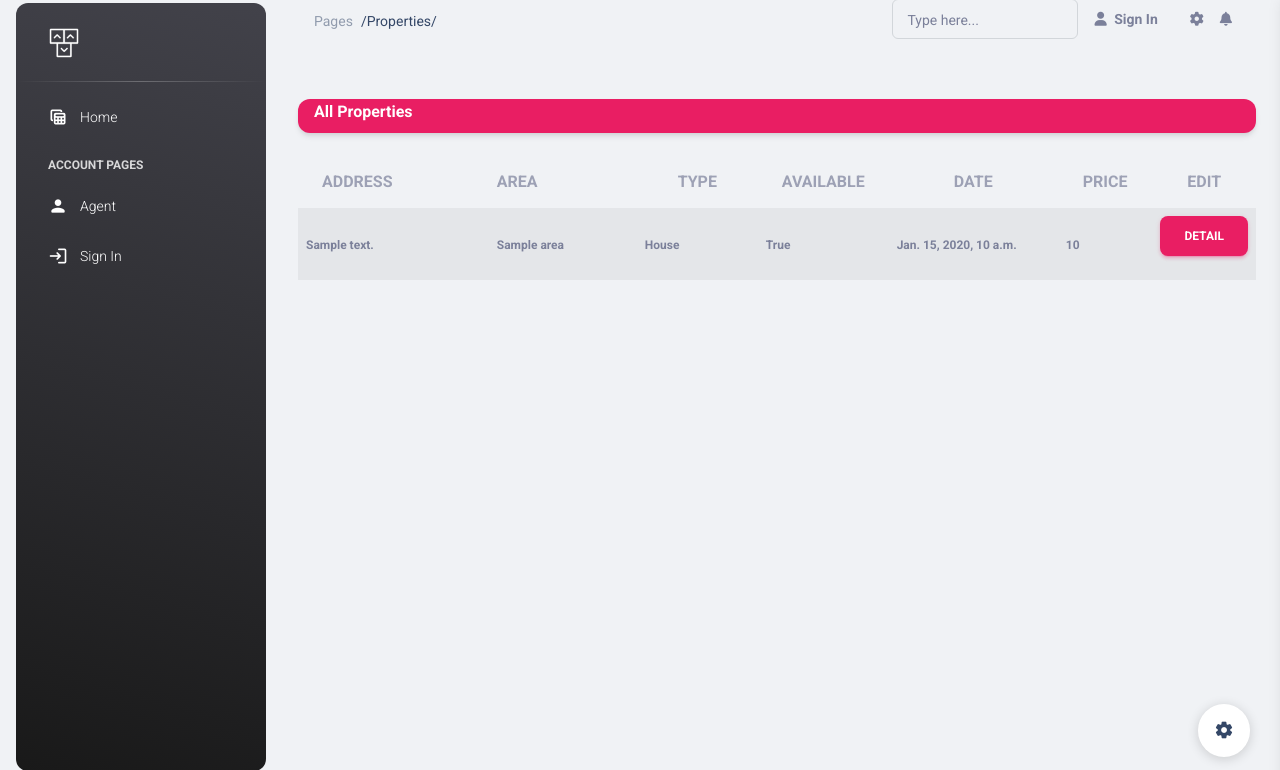
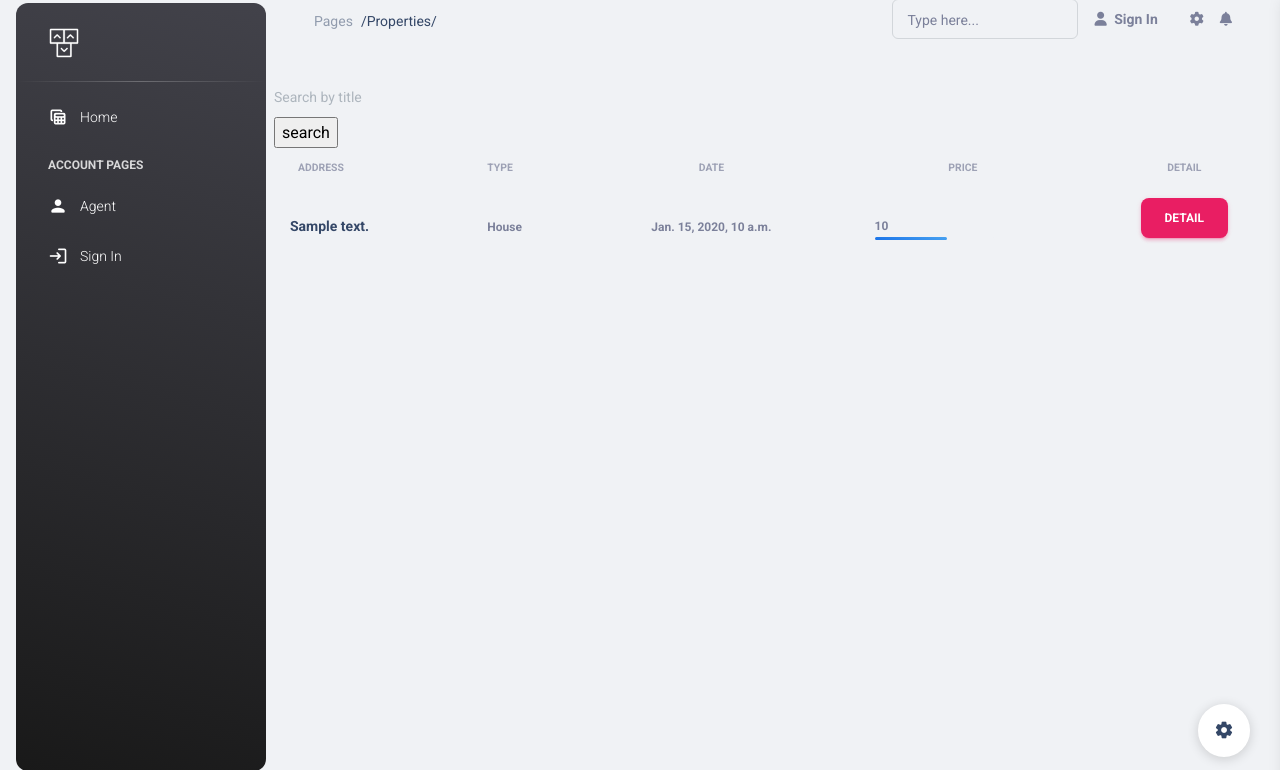
Before and after one commit to viktoria-rybenchuk/real-estate-agency, a Django app: page /properties/ in a window 1280 px wide. Shown: the part 13-783 px from the top of the page. Run offline with Django 4.2, Linux system fonts and the light colour scheme; tables that the repository leaves empty hold one stand-in row (values such as "Sample post"); style sheets or scripts are compiled from the project's sources; some libraries are stand-ins or nearby versions.

Commit message:
Add style to page property list

```diff
--- a/static/scss/material-dashboard/bootstrap/_tables.scss
+++ /dev/null
@@ -1,164 +0,0 @@
-//
-// Basic Bootstrap table
-//
-
-.table {
-  --#{$prefix}table-color: #{$table-color};
-  --#{$prefix}table-bg: #{$table-bg};
-  --#{$prefix}table-border-color: #{$table-border-color};
-  --#{$prefix}table-accent-bg: #{$table-accent-bg};
-  --#{$prefix}table-striped-color: #{$table-striped-color};
-  --#{$prefix}table-striped-bg: #{$table-striped-bg};
-  --#{$prefix}table-active-color: #{$table-active-color};
-  --#{$prefix}table-active-bg: #{$table-active-bg};
-  --#{$prefix}table-hover-color: #{$table-hover-color};
-  --#{$prefix}table-hover-bg: #{$table-hover-bg};
-
-  width: 100%;
-  margin-bottom: $spacer;
-  color: var(--#{$prefix}table-color);
-  vertical-align: $table-cell-vertical-align;
-  border-color: var(--#{$prefix}table-border-color);
-
-  // Target th & td
-  // We need the child combinator to prevent styles leaking to nested tables which doesn't have a `.table` class.
-  // We use the universal selectors here to simplify the selector (else we would need 6 different selectors).
-  // Another advantage is that this generates less code and makes the selector less specific making it easier to override.
-  // stylelint-disable-next-line selector-max-universal
-  > :not(caption) > * > * {
-    padding: $table-cell-padding-y $table-cell-padding-x;
-    background-color: var(--#{$prefix}table-bg);
-    border-bottom-width: $table-border-width;
-    box-shadow: inset 0 0 0 9999px var(--#{$prefix}table-accent-bg);
-  }
-
-  > tbody {
-    vertical-align: inherit;
-  }
-
-  > thead {
-    vertical-align: bottom;
-  }
-}
-
-.table-group-divider {
-  border-top: calc(2 * $table-border-width) solid $table-group-separator-color; // stylelint-disable-line function-disallowed-list
-}
-
-//
-// Change placement of captions with a class
-//
-
-.caption-top {
-  caption-side: top;
-}
-
-
-//
-// Condensed table w/ half padding
-//
-
-.table-sm {
-  // stylelint-disable-next-line selector-max-universal
-  > :not(caption) > * > * {
-    padding: $table-cell-padding-y-sm $table-cell-padding-x-sm;
-  }
-}
-
-
-// Border versions
-//
-// Add or remove borders all around the table and between all the columns.
-//
-// When borders are added on all sides of the cells, the corners can render odd when
-// these borders do not have the same color or if they are semi-transparent.
-// Therefor we add top and border bottoms to the `tr`s and left and right borders
-// to the `td`s or `th`s
-
-.table-bordered {
-  > :not(caption) > * {
-    border-width: $table-border-width 0;
-
-    // stylelint-disable-next-line selector-max-universal
-    > * {
-      border-width: 0 $table-border-width;
-    }
-  }
-}
-
-.table-borderless {
-  // stylelint-disable-next-line selector-max-universal
-  > :not(caption) > * > * {
-    border-bottom-width: 0;
-  }
-
-  > :not(:first-child) {
-    border-top-width: 0;
-  }
-}
-
-// Zebra-striping
-//
-// Default zebra-stripe styles (alternating gray and transparent backgrounds)
-
-// For rows
-.table-striped {
-  > tbody > tr:nth-of-type(#{$table-striped-order}) > * {
-    --#{$prefix}table-accent-bg: var(--#{$prefix}table-striped-bg);
-    color: var(--#{$prefix}table-striped-color);
-  }
-}
-
-// For columns
-.table-striped-columns {
-  > :not(caption) > tr > :nth-child(#{$table-striped-columns-order}) {
-    --#{$prefix}table-accent-bg: var(--#{$prefix}table-striped-bg);
-    color: var(--#{$prefix}table-striped-color);
-  }
-}
-
-// Active table
-//
-// The `.table-active` class can be added to highlight rows or cells
-
-.table-active {
-  --#{$prefix}table-accent-bg: var(--#{$prefix}table-active-bg);
-  color: var(--#{$prefix}table-active-color);
-}
-
-// Hover effect
-//
-// Placed here since it has to come after the potential zebra striping
-
-.table-hover {
-  > tbody > tr:hover > * {
-    --#{$prefix}table-accent-bg: var(--#{$prefix}table-hover-bg);
-    color: var(--#{$prefix}table-hover-color);
-  }
-}
-
-
-// Table variants
-//
-// Table variants set the table cell backgrounds, border colors
-// and the colors of the striped, hovered & active tables
-
-@each $color, $value in $table-variants {
-  @include table-variant($color, $value);
-}
-
-// Responsive tables
-//
-// Generate series of `.table-responsive-*` classes for configuring the screen
-// size of where your table will overflow.
-
-@each $breakpoint in map-keys($grid-breakpoints) {
-  $infix: breakpoint-infix($breakpoint, $grid-breakpoints);
-
-  @include media-breakpoint-down($breakpoint) {
-    .table-responsive#{$infix} {
-      overflow-x: auto;
-      -webkit-overflow-scrolling: touch;
-    }
-  }
-}
--- a/templates/agency/property_list.html
+++ b/templates/agency/property_list.html
@@ -1,6 +1,7 @@
 {% extends "base.html" %}
 {% load crispy_forms_filters %}
-{% load static %}
+{#{% load crispy_forms_filters %}#}
+{#{% load static %}#}
 {#	{% block sidebar %}#}
 {#		<form action="" method="get">#}
 {#		{{ search_form.as_p }}#}
@@ -16,67 +17,139 @@
 {#		{% endfor %}#}
 {##}
 {#	{% endblock %}#}
-{% block sidebar %}
+{#{% block sidebar %}#}
+{#		<form action="" method="get">#}
+{#		{{ search_form|crispy}}#}
+{#			<input type="submit" value="search">#}
+{#		</form>#}
+{#{% endblock %}#}
+{#{% block content %}#}
+{##}
+{#  <div class="container-fluid py-4">#}
+{#    <div class="row">#}
+{#      <div class="col-12">#}
+{#        <div class="card my-4 bg-primary">#}
+{#          <h6 class="text-white text-capitalize ps-3">All properties</h6>#}
+{#        </div>#}
+{#      </div>#}
+{#      <div class="col-12">#}
+{#        <div class="card-body px-0 pb-2">#}
+{#          <div class="table-responsive p-0">#}
+{#            <table class="table table-striped table-hover align-items-center mb-0">#}
+{#              <thead>#}
+{#                <tr>#}
+{#                  <th class="text-uppercase text-secondary text-start font-weight-bolder opacity-7" style="width: 25%;">Address</th>#}
+{#                  <th class="text-uppercase text-secondary text-start font-weight-bolder opacity-7 ps-2" style="width: 20%;">Area</th>#}
+{#                  <th class="text-center text-uppercase text-secondary text-start font-weight-bolder opacity-7" style="width: 15%;">Type</th>#}
+{#                  <th class="text-center text-uppercase text-secondary text-start font-weight-bolder opacity-7" style="width: 10%;">Available</th>#}
+{#                  <th class="text-center text-uppercase text-secondary text-start font-weight-bolder opacity-7" style="width: 20%;">Date</th>#}
+{#                  <th class="text-center text-uppercase text-secondary text-start font-weight-bolder opacity-7" style="width: 10%;">Price</th>#}
+{#                  <th class="text-center text-uppercase text-secondary text-start font-weight-bolder opacity-7" style="width: 10%;">Edit</th>#}
+{#                </tr>#}
+{#              </thead>#}
+{#              <tbody>#}
+{#                {% for property in property_list %}#}
+{#                  <tr>#}
+{#                    <td class="align-middle text-start">#}
+{#                      <span class="text-secondary text-xs font-weight-bold">{{ property.address}}</span>#}
+{#                    </td>#}
+{#                    <td class="align-middle text-start">#}
+{#                      <span class="text-secondary text-xs font-weight-bold">{{ property.area}}</span>#}
+{#                    </td>#}
+{#                    <td class="align-middle text-start">#}
+{#                      <span class="text-secondary text-xs font-weight-bold">{{ property.property_type}}</span>#}
+{#                    </td>#}
+{#                    <td class="align-middle text-start">#}
+{#                      <span class="text-secondary text-xs font-weight-bold">{{ property.is_available}}</span>#}
+{#                    </td>#}
+{#                    <td class="align-middle text-start">#}
+{#                      <span class="text-secondary text-xs font-weight-bold">{{ property.created_at }}</span>#}
+{#                    </td>#}
+{#                    <td class="align-middle text-start">#}
+{#                      <span class="text-secondary text-xs font-weight-bold">{{ property.price }}</span>#}
+{#                    </td>#}
+{#                    <td class="lign-middle text-start">#}
+{#                      <a href="{% url "agency:property-detail" pk=property.id %}" class="btn btn-primary">Detail</a>#}
+{#                    </td>#}
+{#                  </tr>#}
+{#                {% endfor %}#}
+{#              </tbody>#}
+{#            </table>#}
+{#          </div>#}
+{#        </div>#}
+{#      </div>#}
+{#    </div>#}
+{#  </div>#}
+{#{% endblock %}#}
+
+{% block content %}
+	<br>
 	<form action="" method="get">
 		{{ search_form|crispy}}
 			<input type="submit" value="search">
 		</form>
-{% endblock %}
-{% block content %}
-
-  <div class="container-fluid py-4">
-    <div class="row">
-      <div class="col-12">
-        <div class="card my-4 bg-primary">
-          <h6 class="text-white text-capitalize ps-3">All properties</h6>
-        </div>
-      </div>
-      <div class="col-12">
 	<div class="card-body px-0 pb-2">
-          <div class="table-responsive p-0">
-            <table class="table table-striped table-hover align-items-center mb-0">
+              <div class="table-responsive">
+                <table class="table align-items-center mb-0">
                   <thead>
                     <tr>
-                  <th class="text-uppercase text-secondary text-start font-weight-bolder opacity-7" style="width: 25%;">Address</th>
-                  <th class="text-uppercase text-secondary text-start font-weight-bolder opacity-7 ps-2" style="width: 20%;">Area</th>
-                  <th class="text-center text-uppercase text-secondary text-start font-weight-bolder opacity-7" style="width: 15%;">Type</th>
-                  <th class="text-center text-uppercase text-secondary text-start font-weight-bolder opacity-7" style="width: 10%;">Available</th>
-                  <th class="text-center text-uppercase text-secondary text-start font-weight-bolder opacity-7" style="width: 20%;">Date</th>
-                  <th class="text-center text-uppercase text-secondary text-start font-weight-bolder opacity-7" style="width: 10%;">Price</th>
-                  <th class="text-center text-uppercase text-secondary text-start font-weight-bolder opacity-7" style="width: 10%;">Edit</th>
+                      <th class="text-uppercase text-secondary text-xxs font-weight-bolder opacity-7">Address</th>
+                      <th class="text-uppercase text-secondary text-xxs font-weight-bolder opacity-7 ps-2">Type</th>
+                      <th class="text-center text-uppercase text-secondary text-xxs font-weight-bolder opacity-7">Date</th>
+                      <th class="text-center text-uppercase text-secondary text-xxs font-weight-bolder opacity-7">Price</th>
+	                    <th class="text-center text-uppercase text-secondary text-xxs font-weight-bolder opacity-7">Detail</th>
                     </tr>
                   </thead>
                   <tbody>
                  {% for property in property_list %}
                     <tr>
-                    <td class="align-middle text-start">
-                      <span class="text-secondary text-xs font-weight-bold">{{ property.address}}</span>
+                      <td>
+                        <div class="d-flex px-2 py-1">
+                          <div class="d-flex flex-column justify-content-center">
+                            <h6 class="mb-0 text-sm">{{ property.address}}</h6>
+                          </div>
+                        </div>
                       </td>
-                    <td class="align-middle text-start">
-                      <span class="text-secondary text-xs font-weight-bold">{{ property.area}}</span>
+                      <td class="align-middle">
+                        <div class="text-start">
+                              <span class="text-xs font-weight-bold">{{ property.property_type}}</span>
+                            </div>
+                          </div>
+                        </div>
                       </td>
-                    <td class="align-middle text-start">
-                      <span class="text-secondary text-xs font-weight-bold">{{ property.property_type}}</span>
+                      <td class="align-middle">
+                        <div class=text-center>
+                              <span class="text-xs font-weight-bold">{{ property.created_at }}</span>
+                            </div>
+                          </div>
+                        </div>
                       </td>
-                    <td class="align-middle text-start">
-                      <span class="text-secondary text-xs font-weight-bold">{{ property.is_available}}</span>
+                      <td class="align-middle">
+                        <div class="progress-wrapper w-75 mx-auto">
+                          <div class="progress-info">
+                            <div class="progress-percentage">
+                              <span class="text-xs font-weight-bold">{{ property.price}}</span>
+                            </div>
+                          </div>
+                          <div class="progress">
+                            <div class="progress-bar bg-gradient-info w-60" role="progressbar" aria-valuenow="60" aria-valuemin="0" aria-valuemax="100"></div>
+                          </div>
+                        </div>
                       </td>
-                    <td class="align-middle text-start">
-                      <span class="text-secondary text-xs font-weight-bold">{{ property.created_at }}</span>
+	                    <td class="align-middle">
+                        <div class=text-center>
+                              <span class="text-xs font-weight-bold"><a href="{% url "agency:property-detail" pk=property.id %}" class="btn btn-primary">Detail</a></span>
+                            </div>
+                          </div>
+                        </div>
                       </td>
-                    <td class="align-middle text-start">
-                      <span class="text-secondary text-xs font-weight-bold">{{ property.price }}</span>
-                    </td>
-                    <td class="lign-middle text-start">
-                      <a href="{% url "agency:property-detail" pk=property.id %}" class="btn btn-primary">Detail</a>
-                    </td>
+                    </tr>
+                    </tr>
+                    </tr>
                     </tr>
                   {% endfor %}
                   </tbody>
                 </table>
               </div>
             </div>
-      </div>
-    </div>
-  </div>
 {% endblock %}
```
Also changed, not shown: templates/base-fullscreen.html (deleted, +0 -68 lines). Lines whose indentation alone changed are shown as unchanged.
